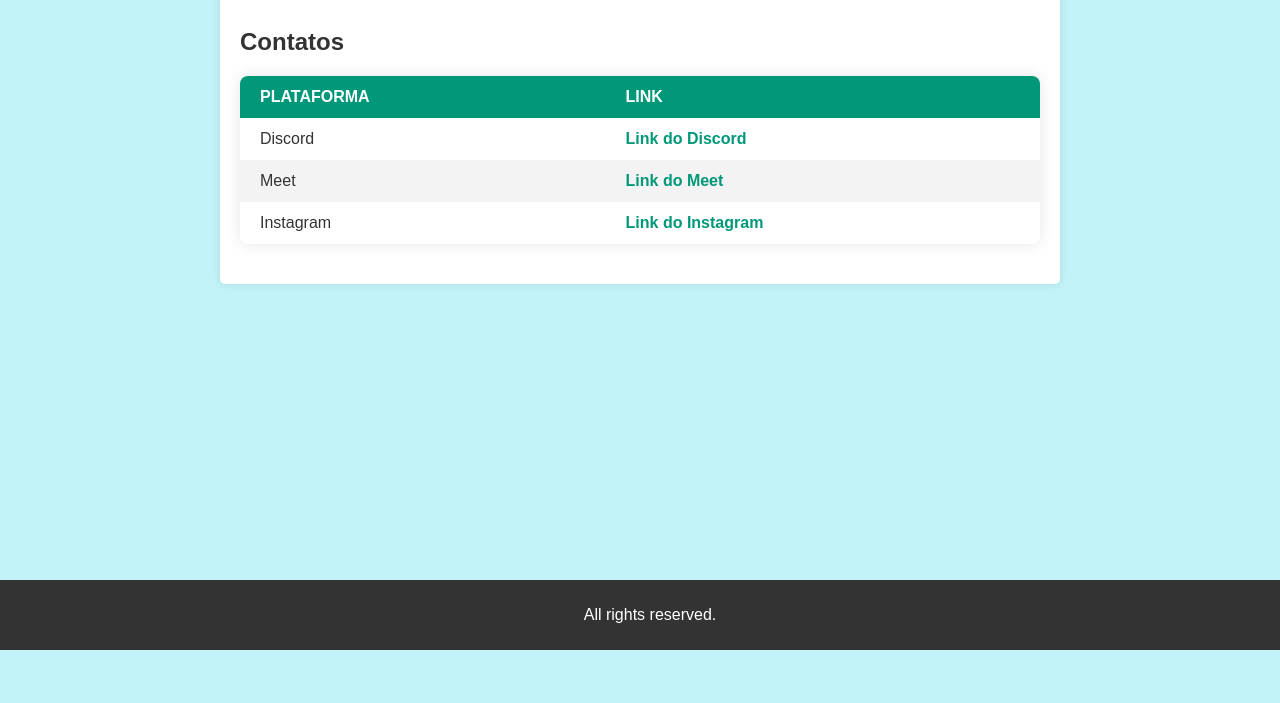
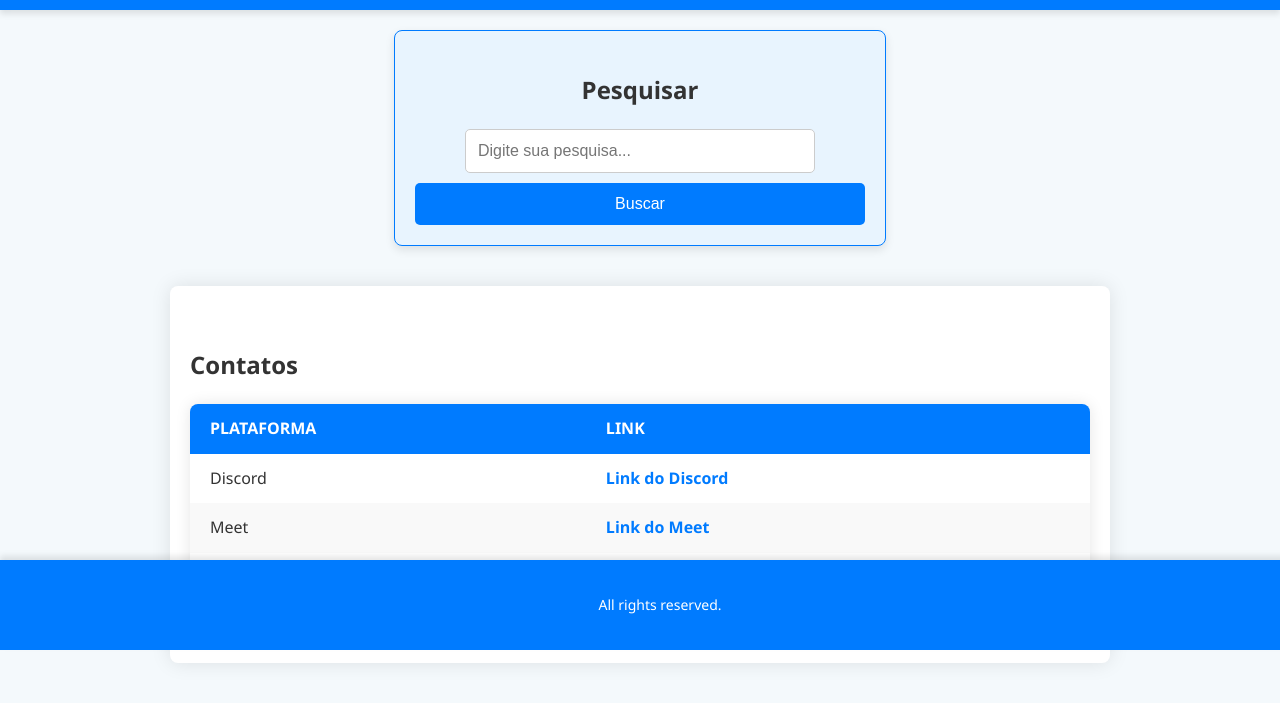
Before and after one commit to FranciscoChagasB/pratica-atlantico, a plain HTML site: page contato.html in a window 1280 px wide. Shown: the part 150-853 px from the top of the page. Before the commit the page ends 800 px from the top, so only its background shows below. Drawn offline with Linux system fonts and the light colour scheme.

Commit message:
Alterando estilização

```diff
--- a/contato.html
+++ b/contato.html
@@ -21,6 +21,17 @@
             </ul>
         </nav>
     </header>
+
+    <!-- Formulário de Pesquisa -->
+    <div class="search-form-container">
+        <section class="search-section">
+            <h2>Pesquisar</h2>
+            <form action="#" method="get">
+                <input type="text" name="query" placeholder="Digite sua pesquisa...">
+                <input type="submit" value="Buscar">
+            </form>
+        </section>
+    </div>
 
     <!-- Conteúdo Principal -->
     <main>
--- a/src/styles.css
+++ b/src/styles.css
@@ -1,18 +1,20 @@
 /* Estilos Globais */
 body {
-    font-family: Arial, sans-serif;
+    font-family: 'Segoe UI', Tahoma, Geneva, Verdana, sans-serif;
     margin: 0;
     padding: 0;
-    background-color: #c2f3f9;
+    background-color: #f4f9fc; /* Cor de fundo suave */
     color: #333;
+    line-height: 1.6;
 }
 
 /* Estilos para o cabeçalho */
 header {
-    background-color: #333;
+    background-color: #007bff; /* Azul vibrante */
     color: white;
-    padding: 10px 0;
+    padding: 20px 0;
     text-align: center;
+    box-shadow: 0 4px 6px rgba(0, 0, 0, 0.1);
 }
 
 /* Estilos para o menu de navegação */
@@ -32,21 +34,22 @@ nav ul li a {
     color: white;
     text-decoration: none;
     padding: 10px;
+    font-weight: 600;
 }
 
 nav ul li a:hover {
-    background-color: #555;
+    background-color: #0056b3; /* Azul mais escuro ao passar o mouse */
     border-radius: 5px;
 }
 
 /* Estilos para o conteúdo principal */
 main {
-    padding: 20px;
-    max-width: 800px;
-    margin: 20px auto;
+    padding: 40px 20px;
+    max-width: 900px;
+    margin: 40px auto;
     background-color: white;
-    border-radius: 5px;
-    box-shadow: 0 0 10px rgba(0, 0, 0, 0.1);
+    border-radius: 8px;
+    box-shadow: 0 0 20px rgba(0, 0, 0, 0.1);
 }
 
 /* Estilos para tabelas */
@@ -66,31 +69,31 @@ th, td {
     text-align: left;
 }
 
-/* Estilo para o cabeçalho */
+/* Estilo para o cabeçalho da tabela */
 th {
-    background-color: #009879; /* Cor verde escura */
-    color: #ffffff;
+    background-color: #007bff; /* Azul do cabeçalho */
+    color: white;
     font-weight: bold;
     text-transform: uppercase;
 }
 
 /* Linhas alternadas (zebra) */
 table tr:nth-child(odd) {
-    background-color: #f3f3f3; /* Cor cinza claro */
+    background-color: #f9f9f9; /* Cor de fundo clara */
 }
 
 table tr:nth-child(even) {
-    background-color: #ffffff; /* Cor branca */
+    background-color: #ffffff;
 }
 
-/* Efeito hover */
+/* Efeito hover na tabela */
 table tr:hover {
-    background-color: #d1e7dd; /* Efeito hover com verde claro */
+    background-color: #d1e7ff; /* Azul claro ao passar o mouse */
 }
 
 /* Estilo para links dentro da tabela */
 table td a {
-    color: #009879; /* Mesma cor do cabeçalho */
+    color: #007bff;
     text-decoration: none;
     font-weight: bold;
 }
@@ -99,13 +102,73 @@ table td a:hover {
     text-decoration: underline; /* Efeito ao passar o mouse sobre o link */
 }
 
+/* Estilo para o botão de pesquisa */
+input[type="submit"] {
+    background-color: #007bff;
+    color: white;
+    padding: 12px 25px;
+    border: none;
+    cursor: pointer;
+    border-radius: 5px;
+    font-size: 16px;
+    transition: background-color 0.3s ease;
+}
+
+input[type="submit"]:hover {
+    background-color: #0056b3; /* Efeito de hover no botão */
+}
+
+/* Estilo para a div que envolve o formulário de pesquisa */
+.search-form-container {
+    padding: 20px;
+    background-color: #e8f4fe; /* Azul claro para o fundo */
+    border: 1px solid #007bff;
+    border-radius: 8px;
+    margin: 20px auto;
+    max-width: 450px;
+    text-align: center;
+    box-shadow: 0 4px 10px rgba(0, 0, 0, 0.1);
+}
+
+/* Estilo para os campos de input */
+.search-section input[type="text"] {
+    padding: 12px;
+    font-size: 16px;
+    border: 1px solid #ccc;
+    border-radius: 5px;
+    width: 100%;
+    max-width: 350px;
+    margin-bottom: 10px;
+    box-sizing: border-box;
+}
+
+/* Estilo para o botão de submit do formulário */
+.search-section input[type="submit"] {
+    padding: 12px 25px;
+    background-color: #007bff;
+    color: white;
+    border: none;
+    cursor: pointer;
+    border-radius: 5px;
+    width: 100%;
+    font-size: 16px;
+    transition: background-color 0.3s ease;
+}
+
+/* Efeito de hover para o botão do formulário de pesquisa */
+.search-section input[type="submit"]:hover {
+    background-color: #0056b3; /* Azul mais escuro ao passar o mouse */
+}
+
 /* Estilos para o rodapé */
 footer {
     text-align: center;
-    padding: 10px;
-    background-color: #333;
+    padding: 20px;
+    background-color: #007bff;
     color: white;
     position: fixed;
     width: 100%;
     bottom: 0;
+    font-size: 14px;
+    box-shadow: 0 -4px 6px rgba(0, 0, 0, 0.1);
 }
```
Also changed, not shown: index.html (+11 -0 lines), materiais.html (+12 -0 lines), praticas.html (+11 -0 lines).
